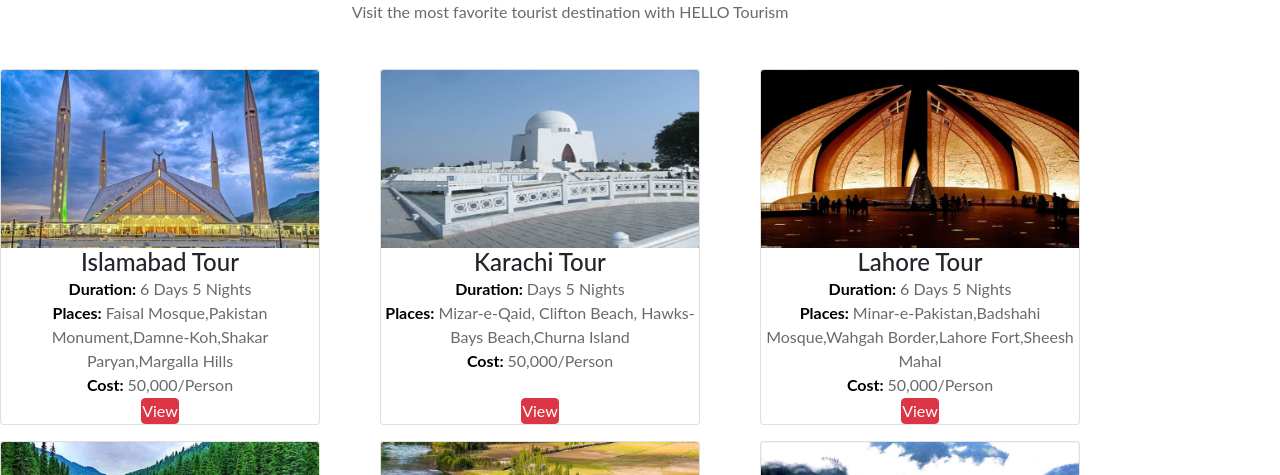
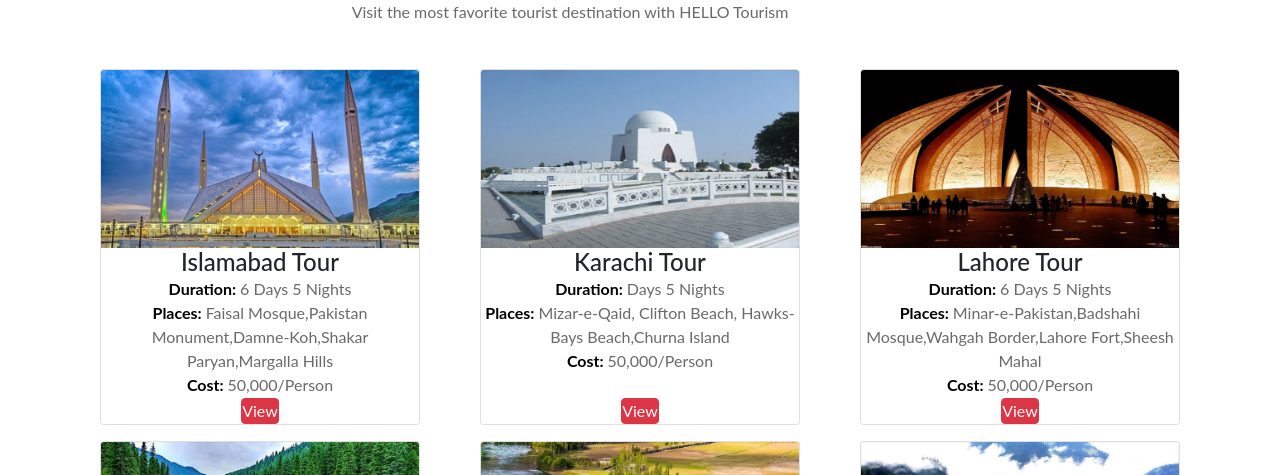
Before and after one commit to Hammad0010/angular, an Angular app: page /home in a window 1280 px wide. Shown: the part 1688-2163 px from the top of the page. Built offline with nearby package versions, Linux system fonts and the light colour scheme.

Commit message:
Update home.component.css

```diff
--- a/src/app/home/home.component.css
+++ b/src/app/home/home.component.css
@@ -7,6 +7,9 @@ body{
     padding: 0%;
     margin: 0%;
     font-family: 'Lato';
+}
+.center{
+  margin-left: 100px;
 }
 .navbar-brand{
     font-family: 'Pacifico';
@@ -235,13 +238,14 @@ margin-left: 30%;
   .swiper-container {
     width: 100%;
     padding-bottom: 50px;
-    margin-right: 1%;
+    margin-left: 1%;
   }
   .swiper-slide {
     background-position: center;
     background-size: cover;
     width: 300px;
     height: 440px;
+    margin-left: 120px;
     background: whitesmoke;
   }
   .slider h3, .heading-2, b{
```
